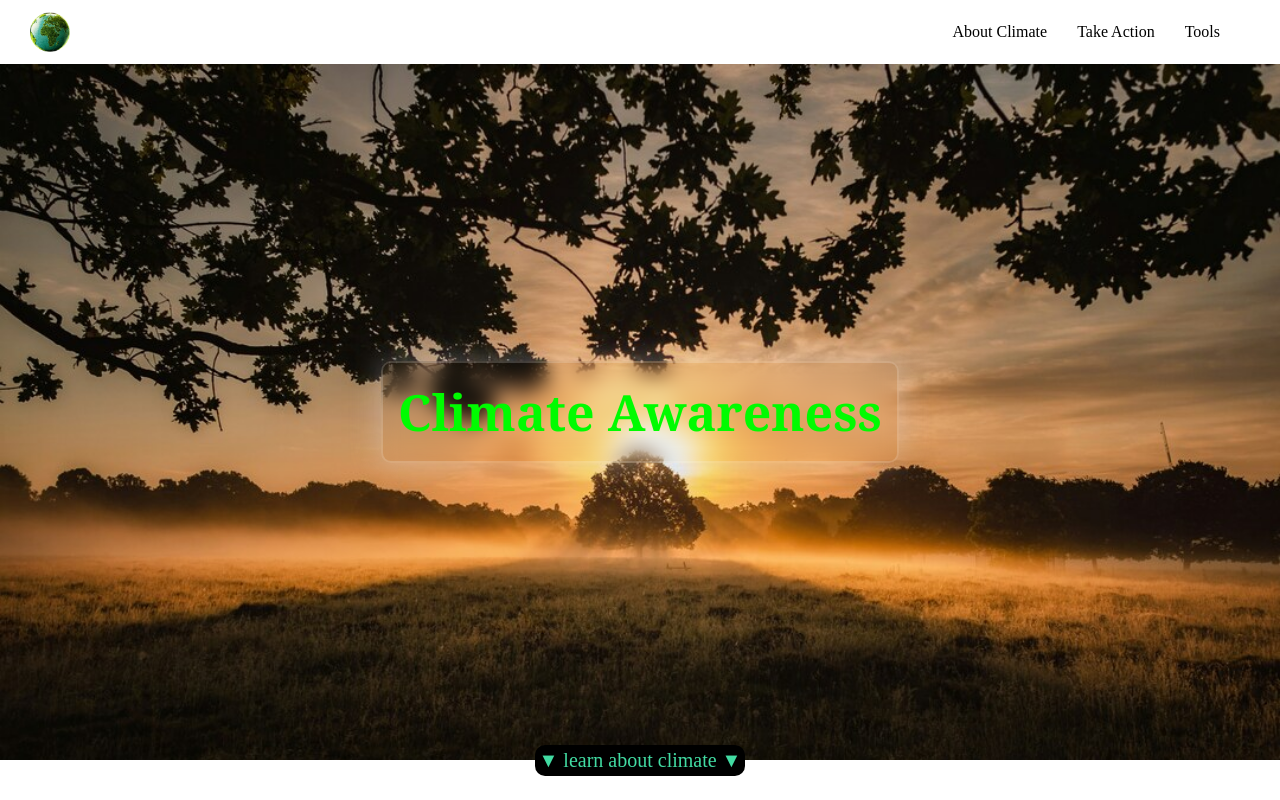
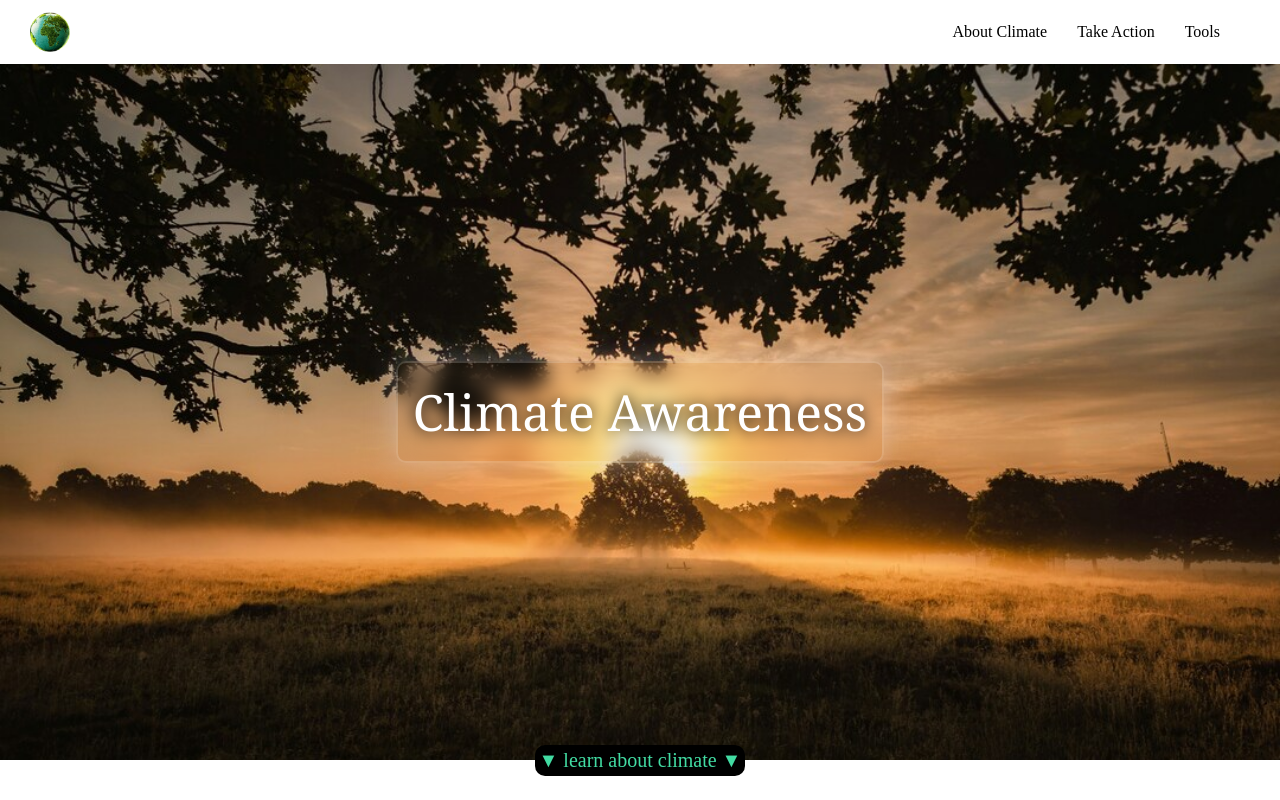
Before and after one commit to andmhn/climate-awareness, a React (Vite) app: page / in a window 1280 px wide. Shown: the top 800 px of the page. Built offline with nearby package versions, Linux system fonts and the light colour scheme.

Commit message:
change color of welcome

```diff
--- a/src/components/body/body.css
+++ b/src/components/body/body.css
@@ -36,13 +36,13 @@ body {
 
 #welcome{
     font-size: 50px;
-    color: rgb(0, 252, 0);
+    color: white;
+    text-shadow: 0px 0px 15px black;
     box-shadow: 0px 0px 30px rgba(227, 228, 237, 0.37);
     backdrop-filter: blur(10px);
     border: 2px solid rgba(255, 255, 255, 0.18);
     border-radius: 10px;
     margin: 5px 30px;
-    font-weight: 900;
     padding: 15px;
     font-family: Georgia, 'Times New Roman', Times, serif;
 }
```
